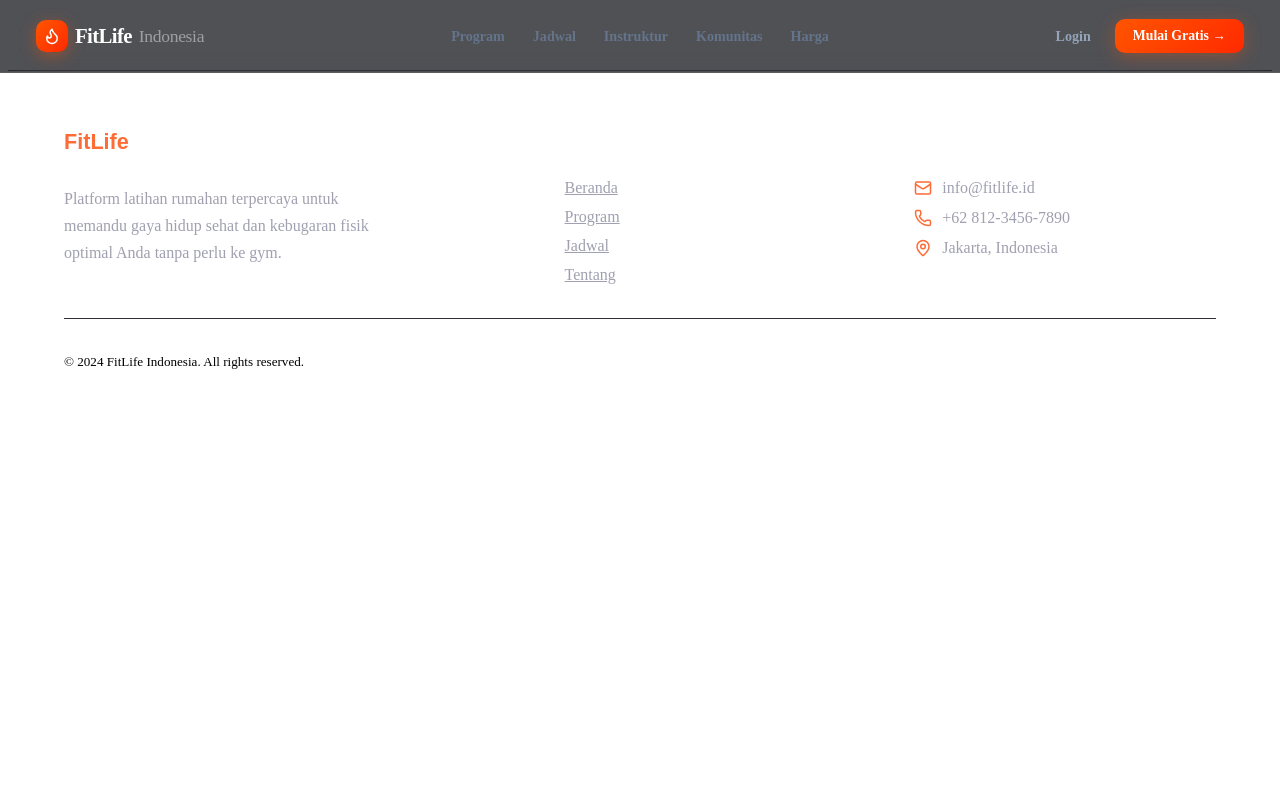
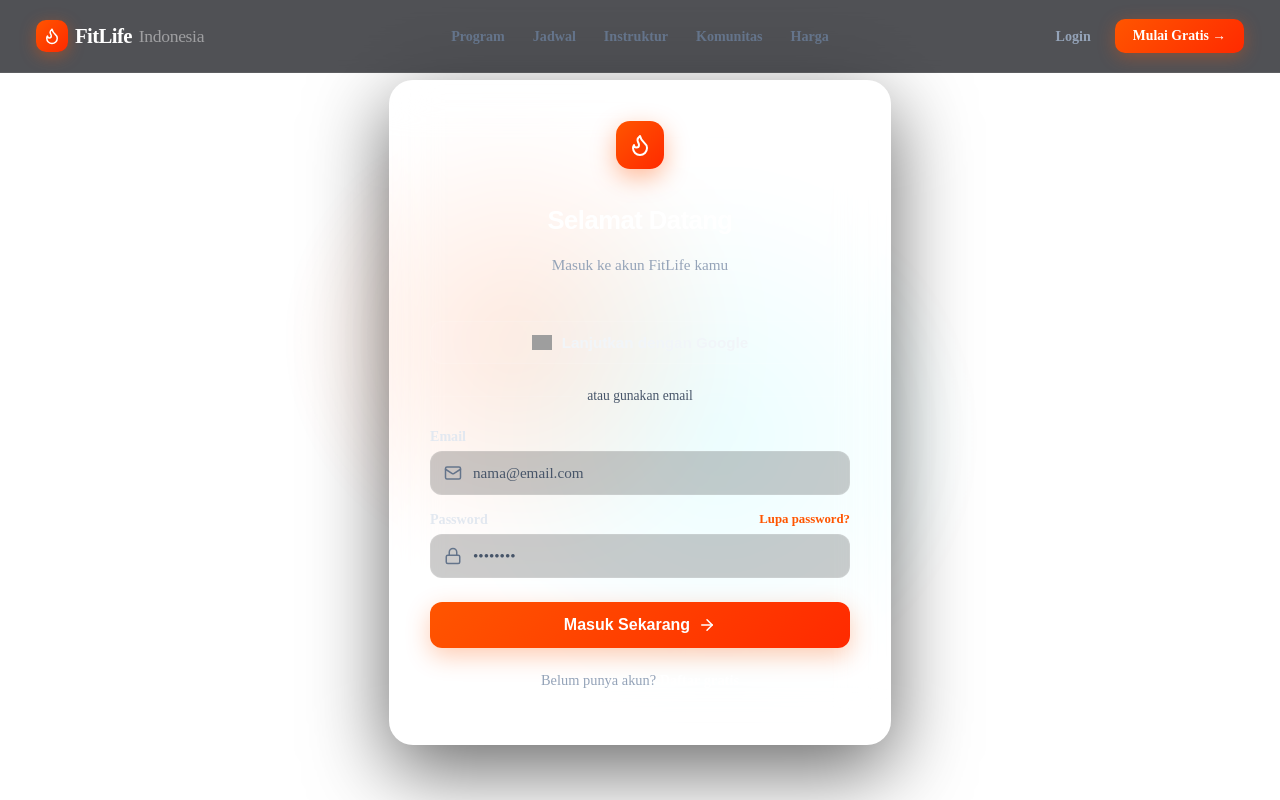
Before and after one commit to eellyaaviolyn-web/latihan-rumahan, a React (Vite) app: page /login in a window 1280 px wide. Shown: the top 800 px of the page. Built offline with nearby package versions, Linux system fonts and the light colour scheme; grey boxes are pictures that could not be loaded; the HTML template or start-up script is replaced by a standard one.

Commit message:
✨ feat: add premium dark login page and update navbar link

```diff
--- a/src/App.jsx
+++ b/src/App.jsx
@@ -6,6 +6,7 @@
 import Detail from './pages/Detail'
 import Jadwal from './pages/Jadwal'
 import Tentang from './pages/Tentang'
+import Login from './pages/Login'
 
 function App() {
   return (
@@ -18,6 +19,7 @@
           <Route path="/detail/:id" element={<Detail />} />
           <Route path="/jadwal" element={<Jadwal />} />
           <Route path="/tentang" element={<Tentang />} />
+          <Route path="/login" element={<Login />} />
         </Routes>
       </div>
       <Footer />
--- a/src/components/Navbar.jsx
+++ b/src/components/Navbar.jsx
@@ -47,7 +47,7 @@
 
         {/* Right Actions */}
         <div className={styles.actions}>
-          <Link to="/" className={styles.loginBtn} onClick={close}>Login</Link>
+          <Link to="/login" className={styles.loginBtn} onClick={close}>Login</Link>
           <Link to="/program" className={styles.startBtn} onClick={close}>
             Mulai Gratis →
           </Link>
--- /dev/null
+++ b/src/pages/Login.jsx
@@ -0,0 +1,86 @@
+import React, { useState } from 'react';
+import { Link, useNavigate } from 'react-router-dom';
+import { Flame, Mail, Lock, ArrowRight } from 'lucide-react';
+import styles from './Login.module.css';
+
+export default function Login() {
+  const navigate = useNavigate();
+  const [email, setEmail] = useState('');
+  const [password, setPassword] = useState('');
+
+  const handleLogin = (e) => {
+    e.preventDefault();
+    // Simulasi login sukses, diarahkan ke halaman program
+    navigate('/program');
+  };
+
+  return (
+    <div className={styles.loginPage}>
+      {/* Ambient backgrounds */}
+      <div className={styles.ambOrange} />
+      <div className={styles.ambTeal} />
+
+      <div className={styles.loginCard}>
+        <div className={styles.logoWrap}>
+          <div className={styles.flameIcon}>
+            <Flame size={24} color="#fff" />
+          </div>
+          <h2>Selamat Datang</h2>
+          <p>Masuk ke akun FitLife kamu</p>
+        </div>
+
+        <div className={styles.oauthGroup}>
+          <button type="button" className={styles.oauthBtn}>
+            <img src="https://www.svgrepo.com/show/475656/google-color.svg" alt="Google" width={20} />
+            Lanjutkan dengan Google
+          </button>
+        </div>
+
+        <div className={styles.divider}>
+          <span>atau gunakan email</span>
+        </div>
+
+        <form onSubmit={handleLogin} className={styles.form}>
+          <div className={styles.inputGroup}>
+            <label>Email</label>
+            <div className={styles.inputWrapper}>
+              <Mail size={18} className={styles.inputIcon} />
+              <input
+                type="email"
+                placeholder="nama@email.com"
+                value={email}
+                onChange={e => setEmail(e.target.value)}
+                required
+              />
+            </div>
+          </div>
+
+          <div className={styles.inputGroup}>
+            <div className={styles.labelRow}>
+              <label>Password</label>
+              <Link to="/lupa-password" className={styles.forgot}>Lupa password?</Link>
+            </div>
+            <div className={styles.inputWrapper}>
+              <Lock size={18} className={styles.inputIcon} />
+              <input
+                type="password"
+                placeholder="••••••••"
+                value={password}
+                onChange={e => setPassword(e.target.value)}
+                required
+              />
+            </div>
+          </div>
+
+          <button type="submit" className={styles.submitBtn}>
+            Masuk Sekarang <ArrowRight size={18} />
+          </button>
+        </form>
+
+        <p className={styles.registerTxt}>
+          Belum punya akun? <Link to="/register">Daftar gratis</Link>
+        </p>
+      </div>
+    </div>
+  );
+}
--- /dev/null
+++ b/src/pages/Login.module.css
@@ -0,0 +1,236 @@
+.loginPage {
+  position: relative;
+  min-height: calc(100vh - 72px);
+  display: flex;
+  align-items: center;
+  justify-content: center;
+  padding: 40px 20px;
+  overflow: hidden;
+}
+
+/* Ambient glow */
+.ambOrange {
+  position: absolute;
+  top: 10%;
+  left: 20%;
+  width: 500px;
+  height: 500px;
+  border-radius: 50%;
+  background: radial-gradient(circle, rgba(255,85,0,0.12) 0%, transparent 60%);
+  pointer-events: none;
+  z-index: 0;
+  animation: pulse 8s infinite alternate ease-in-out;
+}
+.ambTeal {
+  position: absolute;
+  bottom: 10%;
+  right: 20%;
+  width: 600px;
+  height: 600px;
+  border-radius: 50%;
+  background: radial-gradient(circle, rgba(0,242,254,0.08) 0%, transparent 60%);
+  pointer-events: none;
+  z-index: 0;
+  animation: pulse 10s infinite alternate-reverse ease-in-out;
+}
+@keyframes pulse {
+  0% { transform: scale(1); }
+  100% { transform: scale(1.1); }
+}
+
+/* Card */
+.loginCard {
+  position: relative;
+  z-index: 1;
+  width: 100%;
+  max-width: 420px;
+  background: rgba(255,255,255,0.02);
+  border: 1px solid rgba(255,255,255,0.08);
+  border-radius: 24px;
+  padding: 40px;
+  backdrop-filter: blur(24px);
+  -webkit-backdrop-filter: blur(24px);
+  box-shadow: 0 24px 80px rgba(0,0,0,0.6), inset 0 1px 0 rgba(255,255,255,0.05);
+}
+
+/* Logo & Header */
+.logoWrap {
+  display: flex;
+  flex-direction: column;
+  align-items: center;
+  text-align: center;
+  margin-bottom: 32px;
+}
+.flameIcon {
+  width: 48px;
+  height: 48px;
+  border-radius: 14px;
+  background: linear-gradient(135deg, #FF5500, #FF2A00);
+  display: flex;
+  align-items: center;
+  justify-content: center;
+  box-shadow: 0 8px 24px rgba(255,85,0,0.4);
+  margin-bottom: 16px;
+}
+.logoWrap h2 {
+  font-family: 'Plus Jakarta Sans', sans-serif;
+  font-size: 1.6rem;
+  font-weight: 800;
+  color: #fff;
+  margin-bottom: 6px;
+  letter-spacing: -0.02em;
+}
+.logoWrap p {
+  color: #94A3B8;
+  font-size: 0.95rem;
+}
+
+/* OAuth */
+.oauthGroup {
+  margin-bottom: 24px;
+}
+.oauthBtn {
+  width: 100%;
+  display: flex;
+  align-items: center;
+  justify-content: center;
+  gap: 10px;
+  padding: 12px;
+  background: rgba(255,255,255,0.04);
+  border: 1px solid rgba(255,255,255,0.1);
+  border-radius: 12px;
+  color: #F1F5F9;
+  font-size: 0.95rem;
+  font-weight: 600;
+  transition: background 0.2s, border-color 0.2s;
+}
+.oauthBtn:hover {
+  background: rgba(255,255,255,0.08);
+  border-color: rgba(255,255,255,0.2);
+}
+
+/* Divider */
+.divider {
+  display: flex;
+  align-items: center;
+  text-align: center;
+  color: #475569;
+  font-size: 0.85rem;
+  margin-bottom: 24px;
+}
+.divider::before,
+.divider::after {
+  content: '';
+  flex: 1;
+  border-bottom: 1px solid rgba(255,255,255,0.08);
+}
+.divider span {
+  padding: 0 14px;
+}
+
+/* Form */
+.form {
+  display: flex;
+  flex-direction: column;
+  gap: 16px;
+}
+.inputGroup {
+  display: flex;
+  flex-direction: column;
+  gap: 6px;
+}
+.inputGroup label {
+  font-size: 0.88rem;
+  font-weight: 600;
+  color: #E2E8F0;
+}
+.labelRow {
+  display: flex;
+  justify-content: space-between;
+  align-items: center;
+}
+.forgot {
+  font-size: 0.8rem;
+  color: #FF5500;
+  font-weight: 600;
+  text-decoration: none;
+  transition: color 0.2s;
+}
+.forgot:hover {
+  color: #FF7655;
+}
+.inputWrapper {
+  position: relative;
+  display: flex;
+  align-items: center;
+}
+.inputIcon {
+  position: absolute;
+  left: 14px;
+  color: #64748B;
+}
+.inputWrapper input {
+  width: 100%;
+  padding: 12px 14px 12px 42px;
+  background: rgba(0,0,0,0.2);
+  border: 1px solid rgba(255,255,255,0.1);
+  border-radius: 12px;
+  color: #fff;
+  font-family: inherit;
+  font-size: 0.95rem;
+  transition: border-color 0.2s, box-shadow 0.2s;
+}
+.inputWrapper input:focus {
+  outline: none;
+  border-color: #FF5500;
+  box-shadow: 0 0 0 2px rgba(255,85,0,0.2);
+}
+.inputWrapper input::placeholder {
+  color: #475569;
+}
+
+/* Submit */
+.submitBtn {
+  display: flex;
+  align-items: center;
+  justify-content: center;
+  gap: 8px;
+  width: 100%;
+  padding: 14px;
+  margin-top: 8px;
+  background: linear-gradient(135deg, #FF5500 0%, #FF2A00 100%);
+  color: #fff;
+  border: none;
+  border-radius: 12px;
+  font-size: 1rem;
+  font-weight: 800;
+  box-shadow: 0 8px 24px rgba(255,85,0,0.3);
+  transition: transform 0.2s, box-shadow 0.2s;
+}
+.submitBtn:hover {
+  transform: translateY(-2px);
+  box-shadow: 0 12px 32px rgba(255,85,0,0.45);
+}
+
+/* Register Link */
+.registerTxt {
+  text-align: center;
+  margin-top: 24px;
+  font-size: 0.9rem;
+  color: #94A3B8;
+}
+.registerTxt a {
+  color: #fff;
+  font-weight: 700;
+  text-decoration: none;
+  transition: color 0.2s;
+}
+.registerTxt a:hover {
+  color: #FF5500;
+}
+
+@media (max-width: 480px) {
+  .loginCard {
+    padding: 30px 20px;
+  }
+}
```
